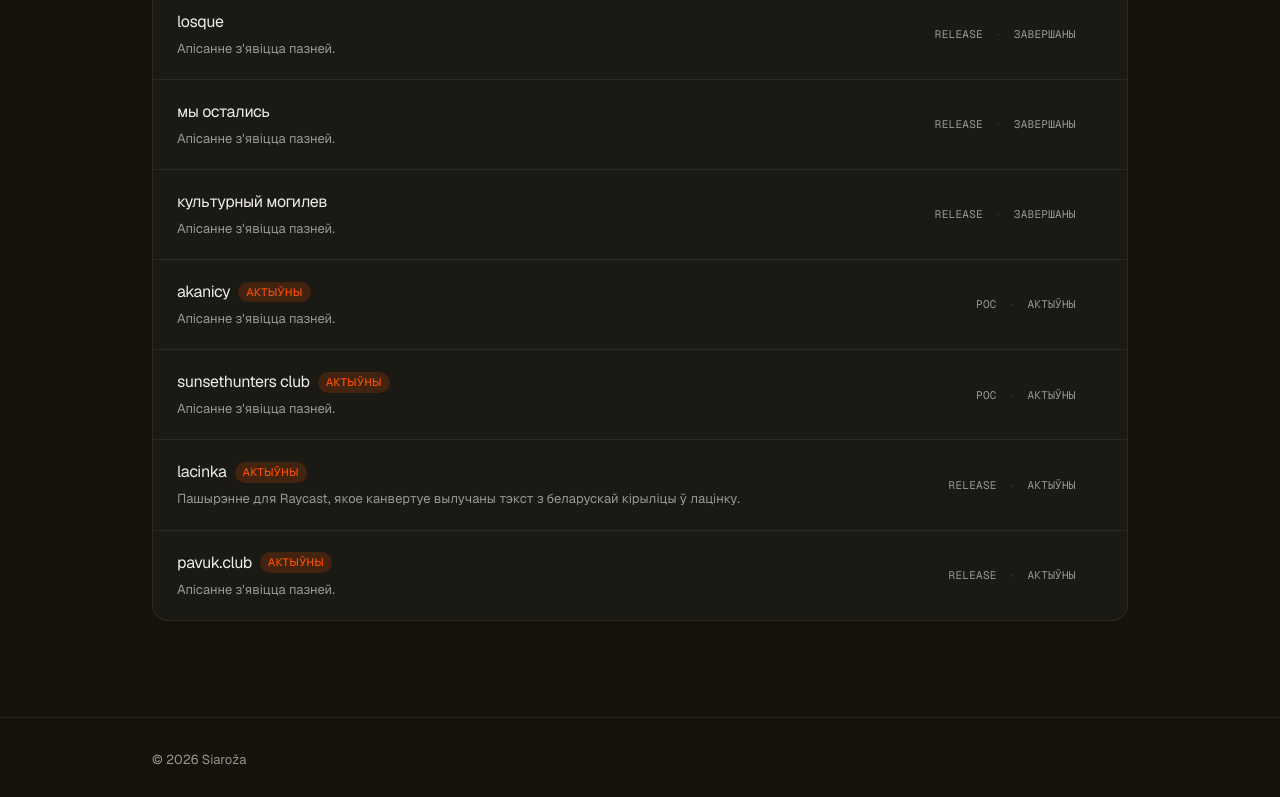
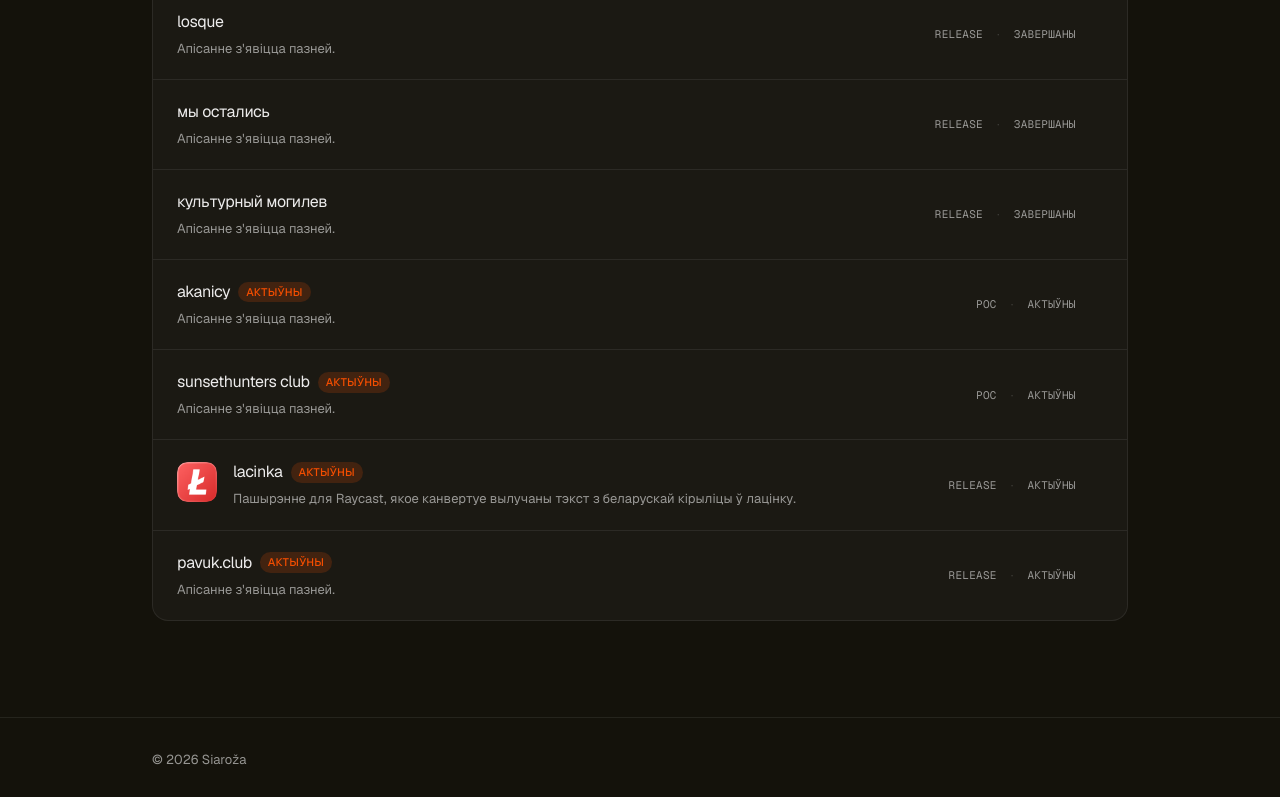
Before and after one commit to colorage/siaroza_cv, a Next.js app: page /by in a window 1280 px wide. Shown: the part 4520-5317 px from the top of the page. Built offline with nearby package versions, Linux system fonts and the light colour scheme.

Commit message:
Import Lacinka logo from Raycast marketplace
Add an optional project logo field, store the Lacinka extension icon under public/projects, and show it on the projects grid and detail page.

Co-authored-by: Siaroža <colorage@users.noreply.github.com>

```diff
--- a/app/[locale]/projects/[slug]/page.tsx
+++ b/app/[locale]/projects/[slug]/page.tsx
@@ -33,6 +33,16 @@ export default async function ProjectPage({ params }: Props) {
 
       <div className="mt-10 animate-fade-up">
         <div className="flex flex-wrap items-center gap-3">
+          {project.logo ? (
+            // eslint-disable-next-line @next/next/no-img-element
+            <img
+              src={project.logo}
+              alt=""
+              width={56}
+              height={56}
+              className="size-14 shrink-0 rounded-[14px]"
+            />
+          ) : null}
           <h1 className="text-[clamp(2rem,5vw,3rem)] tracking-[-0.03em] text-foreground">
             {project.name}
           </h1>
--- a/components/ProjectsGrid.tsx
+++ b/components/ProjectsGrid.tsx
@@ -21,6 +21,17 @@ export function ProjectsGrid({ locale, dict }: Props) {
               href={`/${locale}/projects/${project.slug}`}
               className="group flex flex-col gap-3 px-5 py-5 transition-colors hover:bg-[color-mix(in_oklab,#edecec_3%,transparent)] md:flex-row md:items-center md:justify-between md:gap-6 md:px-6"
             >
+              <div className="flex min-w-0 flex-1 gap-4">
+                {project.logo ? (
+                  // eslint-disable-next-line @next/next/no-img-element
+                  <img
+                    src={project.logo}
+                    alt=""
+                    width={40}
+                    height={40}
+                    className="mt-0.5 size-10 shrink-0 rounded-[10px]"
+                  />
+                ) : null}
                 <div className="min-w-0 flex-1">
                   <div className="flex flex-wrap items-center gap-2">
                     <h3 className="text-[16px] tracking-tight text-foreground transition-opacity group-hover:opacity-80">
@@ -35,6 +46,7 @@ export function ProjectsGrid({ locale, dict }: Props) {
                   <p className="mt-1 line-clamp-2 text-[13px] leading-relaxed text-muted">
                     {project.description[locale]}
                   </p>
+                </div>
               </div>
               <div className="flex shrink-0 items-center gap-3 font-mono text-[11px] tracking-wide text-muted uppercase">
                 <span>{dict.projects.stage[project.stage]}</span>
--- a/content/projects.ts
+++ b/content/projects.ts
@@ -9,6 +9,7 @@ export type Project = {
   stage: ProjectStage;
   status: ProjectStatus;
   url?: string;
+  logo?: string;
   description: Record<Locale, string>;
 };
 
@@ -189,6 +190,7 @@ export const projects: Project[] = [
     stage: "release",
     status: "active",
     url: "https://www.raycast.com/colorage/lacinka",
+    logo: "/projects/lacinka.png",
     description: {
       en: "Raycast extension that converts selected text from Belarusian Cyrillic into Latin (Łacinka).",
       by: "Пашырэнне для Raycast, якое канвертуе вылучаны тэкст з беларускай кірыліцы ў лацінку.",
```
Also changed, not shown: public/projects/lacinka.png (added). Lines whose indentation alone changed are shown as unchanged.
